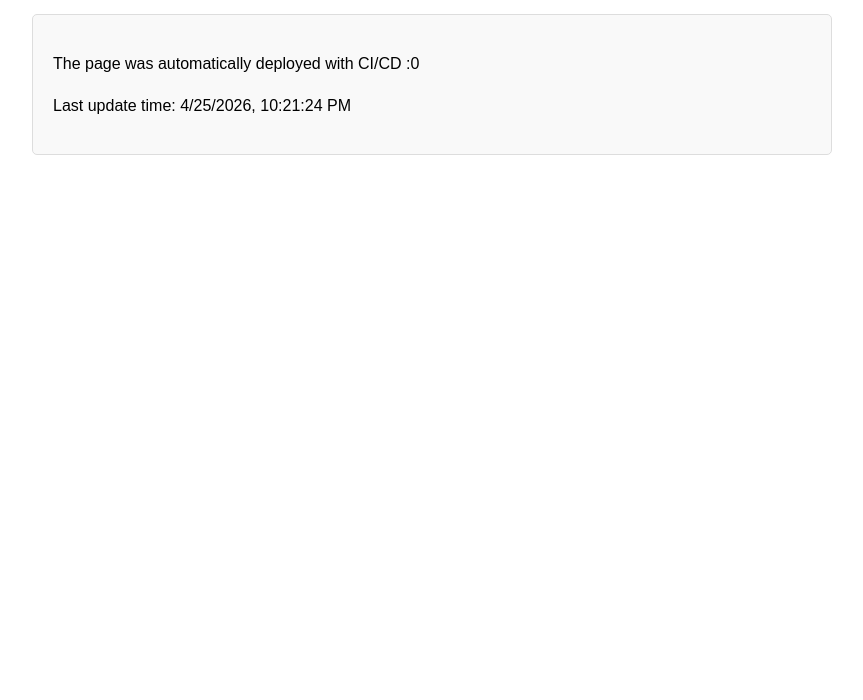
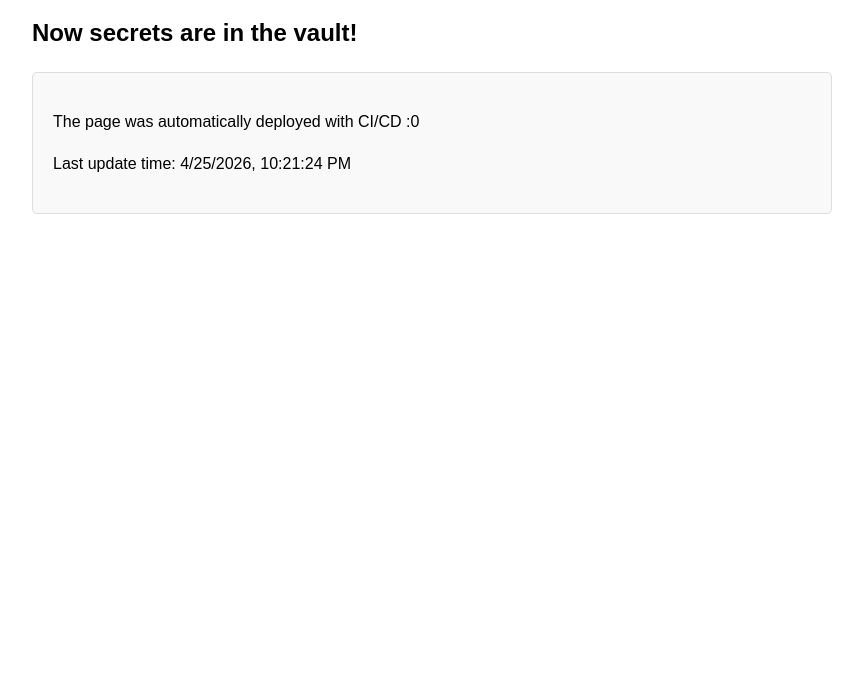
Before and after one commit to elkulakova/devops-itmo-labs, a plain HTML site: page lab4_ci-cd/index.html in a window 1280 px wide. Shown: the part 100-800 px from the top of the page, without its empty margins (208-1071 px from the left). Drawn offline with Linux system fonts and the light colour scheme.

Commit message:
added secrets from vault

```diff
--- a/lab4_ci-cd/index.html
+++ b/lab4_ci-cd/index.html
@@ -23,6 +23,7 @@
 </head>
 <body>
 <h1>Hello, CI/CD!</h1>
+<h2>Now secrets are in the vault!</h2>
 <div class="container">
     <p>The page was automatically deployed with CI/CD :0</p>
     <p>Last update time: <span id="timestamp"></span></p>
```
Also changed, not shown: lab4_ci-cd/img_4.png (added), lab4_ci-cd/img_5.png (added), 2 other files.
